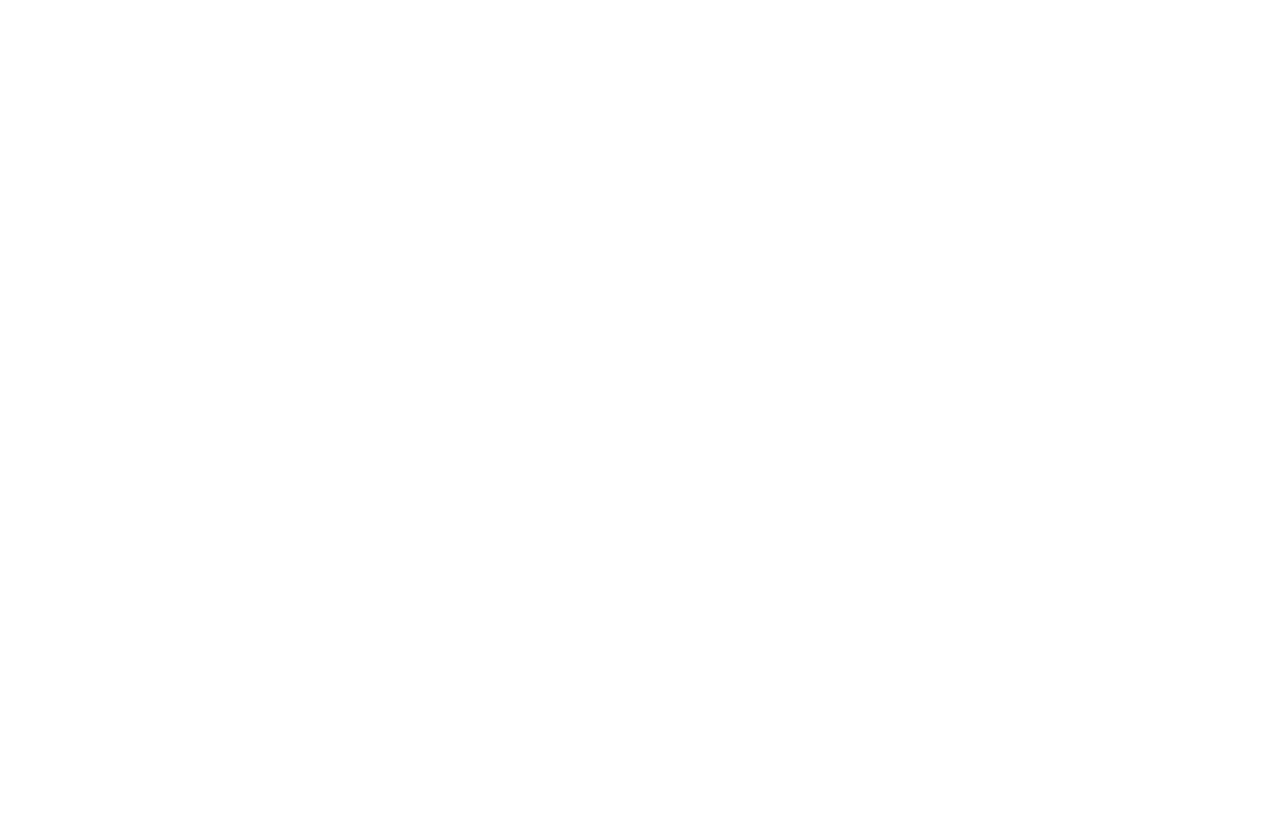
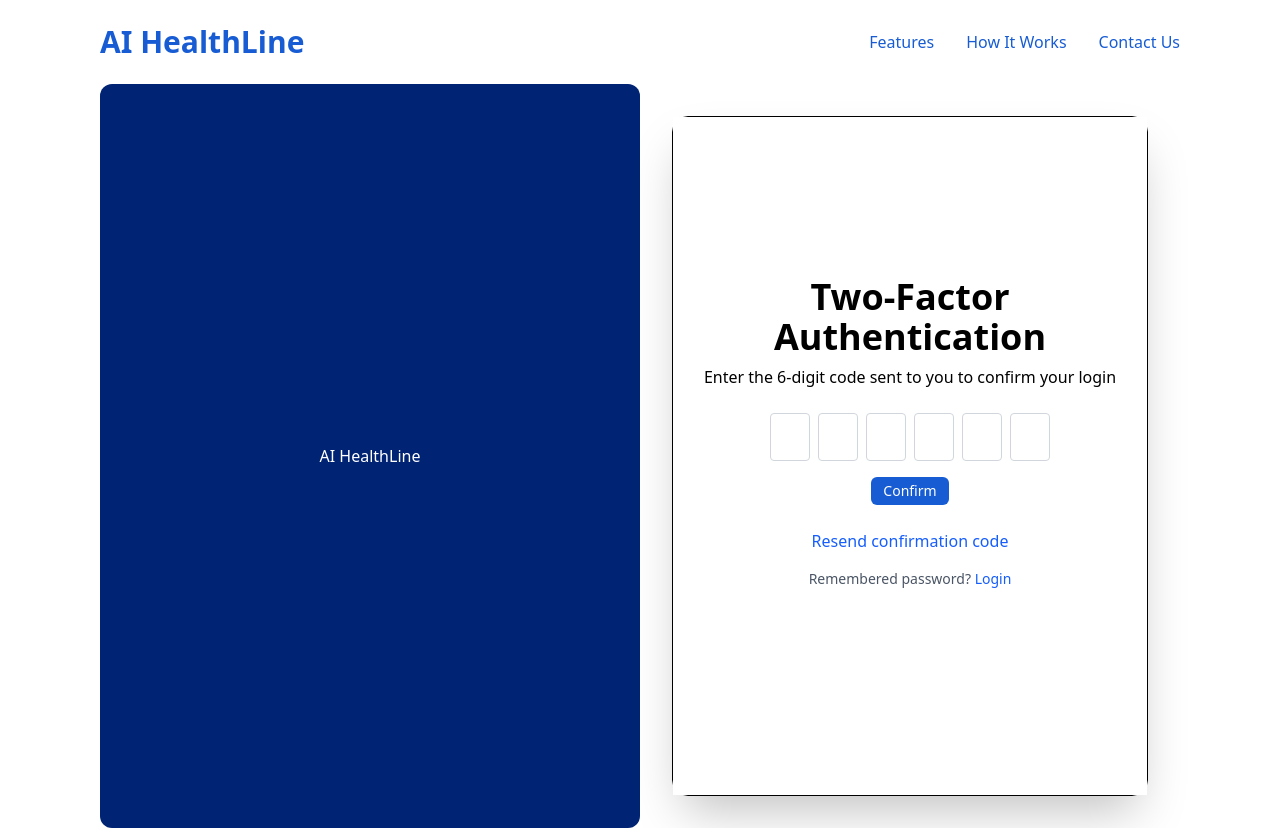
Before and after one commit to alx-cohort-4/healthline, a React (Vite) app in the folder frontend/: page /two-factor-auth in a window 1280 px wide. Before the commit this address had no page. Before the commit the page ends 800 px from the top, so only its background shows below. Built offline with nearby package versions, Linux system fonts and the light colour scheme.

Commit message:
added a Two-Factor Authentication feature

```diff
--- a/frontend/package.json
+++ b/frontend/package.json
@@ -10,16 +10,19 @@
     "preview": "vite preview"
   },
   "dependencies": {
+    "@hookform/resolvers": "^5.0.1",
     "@radix-ui/react-slot": "^1.2.0",
     "@tailwindcss/vite": "^4.1.5",
     "clsx": "^2.1.1",
     "react": "^19.0.0",
     "react-dom": "^19.0.0",
+    "react-hook-form": "^7.56.1",
     "react-icons": "^5.5.0",
     "react-router-dom": "^7.5.3",
     "tailwind-merge": "^3.2.0",
     "tailwind-variants": "^1.0.0",
-    "tailwindcss": "^4.1.5"
+    "tailwindcss": "^4.1.5",
+    "zod": "^3.24.3"
   },
   "devDependencies": {
     "@eslint/js": "^9.22.0",
--- a/frontend/src/App.jsx
+++ b/frontend/src/App.jsx
@@ -3,6 +3,7 @@
 import AuthLayout from "./components/Layout/AuthLayout";
 import Button from "./components/ui/Button";
 import EmailConfirmation from "./pages/EmailConfirmation";
+import TwoFactorAuthPage from "./components/TwoFactorAuthPage";
 
 const App = () => {
   return (
@@ -14,6 +15,7 @@
           <Route path="how-it-works" element={<div>How It Works</div>} />
           <Route path="contact-us" element={<div>Contact Us</div>} />
           <Route path="/email-confirmation" element={<EmailConfirmation />} />
+          <Route path="/two-factor-auth" element={<TwoFactorAuthPage />} />
         </Route>
       </Routes>
     </div>
--- /dev/null
+++ b/frontend/src/components/TwoFactorAuthPage.jsx
@@ -0,0 +1,128 @@
+import React, { useRef, useState } from 'react';
+import { useForm, Controller } from 'react-hook-form';
+import { z } from 'zod';
+import { zodResolver } from '@hookform/resolvers/zod';
+import Button from './ui/Button';
+
+const otpSchema = z.object({
+  otp: z
+    .array(z.string().regex(/^\d$/, 'Each field must be a digit'))
+    .length(6, 'OTP must be 6 digits'),
+});
+
+const TwoFactorAuthPage = ({ onVerify, onBackToLogin, onResendOtp }) => {
+  const {
+    control,
+    handleSubmit,
+    formState: { errors },
+    setValue,
+    getValues,
+  } = useForm({
+    resolver: zodResolver(otpSchema),
+    defaultValues: {
+      otp: Array(6).fill(''),
+    },
+  });
+
+  const inputRefs = useRef([]);
+  const [resendCooldown, setResendCooldown] = useState(0);
+
+  const handleChange = (value, index) => {
+    if (/^\d$/.test(value)) {
+      setValue(`otp.${index}`, value);
+      if (index < 5) {
+        inputRefs.current[index + 1]?.focus();
+      }
+    } else if (value === '') {
+      setValue(`otp.${index}`, '');
+    }
+  };
+
+  const handleKeyDown = (e, index) => {
+    if (e.key === 'Backspace' && getValues(`otp.${index}`) === '' && index > 0) {
+      inputRefs.current[index - 1]?.focus();
+    }
+  };
+
+  const onSubmit = ({ otp }) => {
+    const joinedOtp = otp.join('');
+    if (joinedOtp === '123456') {
+      onVerify();
+    } else {
+      alert('Invalid OTP');
+    }
+  };
+
+  const handleResend = () => {
+    if (resendCooldown > 0) return;
+    setResendCooldown(30);
+    onResendOtp?.();
+    const interval = setInterval(() => {
+      setResendCooldown((prev) => {
+        if (prev <= 1) {
+          clearInterval(interval);
+          return 0;
+        }
+        return prev - 1;
+      });
+    }, 1000);
+  };
+
+  return (
+    <div className='flex min-h-[85vh] h-auto border-black border-1 shadow-2xl rounded-2xl w-full ml-0'>
+    <div className=" mx-auto pt-40 pb-40  text-center bg-white ">
+      <h2 className="text-4xl font-semibold mb-2">Two-Factor Authentication</h2>
+      <p className="mb-6">Enter the 6-digit code sent to you to confirm your login</p>
+      <form onSubmit={handleSubmit(onSubmit)}>
+        <div className="flex justify-center gap-2 mb-4">
+          {Array(6).fill(0).map((_, index) => (
+            <Controller
+              key={index}
+              name={`otp.${index}`}
+              control={control}
+              render={({ field }) => (
+                <input
+                  {...field}
+                  ref={(el) => (inputRefs.current[index] = el)}
+                  type="text"
+                  inputMode="numeric"
+                  maxLength={1}
+                  className={`w-10 h-12 text-xl text-center border rounded focus:outline-none ${
+                    errors.otp?.[index] ? 'border-red-500' : 'border-gray-300'
+                  }`}
+                  onChange={(e) => handleChange(e.target.value, index)}
+                  onKeyDown={(e) => handleKeyDown(e, index)}
+                />
+              )}
+            />
+          ))}
+        </div>
+        {errors.otp && <p className="text-red-500 text-sm mb-2">{errors.otp.message}</p>}
+        <Button>Confirm</Button>
+      </form>
+
+      <p className="mt-6">
+        <button
+          onClick={handleResend}
+          disabled={resendCooldown > 0}
+          className="text-blue-600 hover:underline disabled:text-gray-400 disabled:cursor-not-allowed"
+        >
+          Resend confirmation code {resendCooldown > 0 ? `(${resendCooldown}s)` : ''}
+        </button>
+      </p>
+
+      <p className="mt-4 text-sm text-gray-600">
+        Remembered password?{' '}
+        <button
+          onClick={onBackToLogin}
+          className="text-blue-600 hover:underline"
+        >
+          Login
+        </button>
+      </p>
+    </div>
+    </div>
+  );
+};
+
+export default TwoFactorAuthPage;
```
Also changed, not shown: 1 other file (tests, documents, lock files or other folders).
